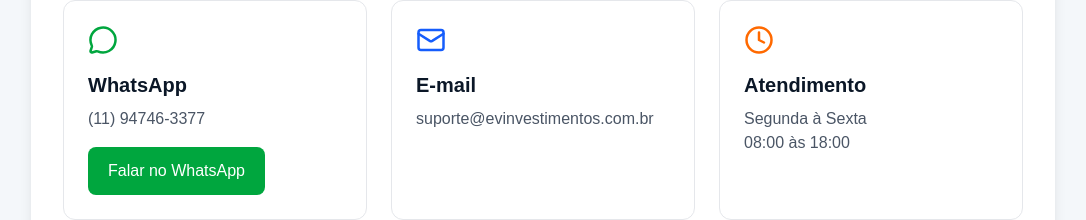
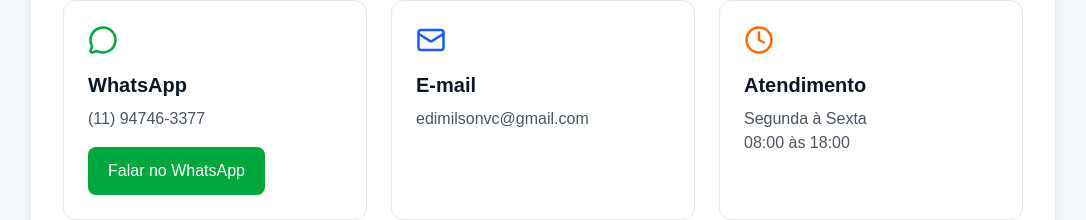
Before and after one commit to maninholgr/ev-patrimonial, a Next.js app: page /dashboard/suporte in a window 1280 px wide. Shown: the part 272-492 px from the top of the page, without its empty margins (97-1183 px from the left). Built offline with nearby package versions, Linux system fonts and the light colour scheme.

Commit message:
corrige email pagina suporte

```diff
--- a/app/dashboard/suporte/page.tsx
+++ b/app/dashboard/suporte/page.tsx
@@ -120,7 +120,7 @@
               </h3>
 
               <p className="text-gray-600">
-                suporte@evinvestimentos.com.br
+                edimilsonvc@gmail.com
               </p>
 
             </div>
```
